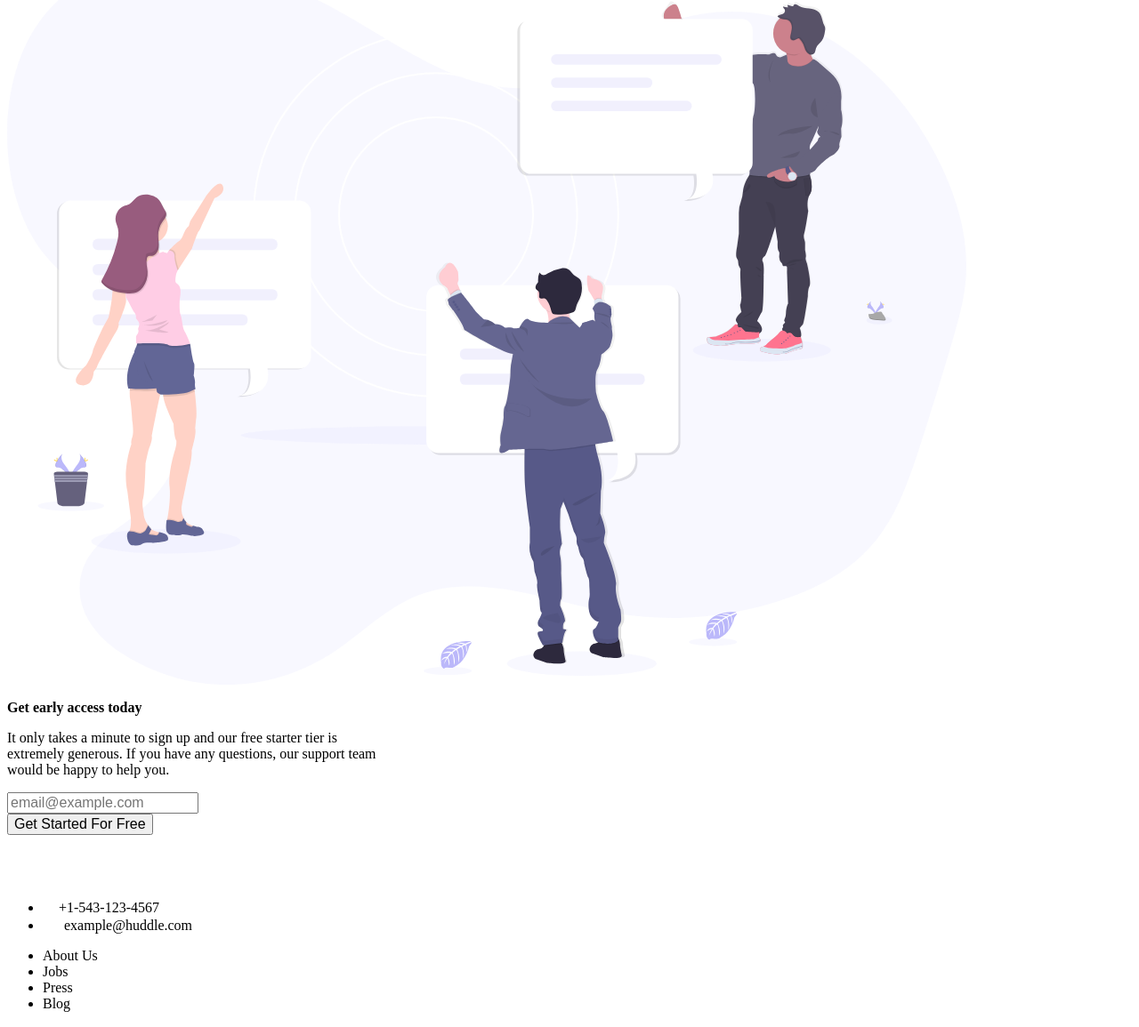
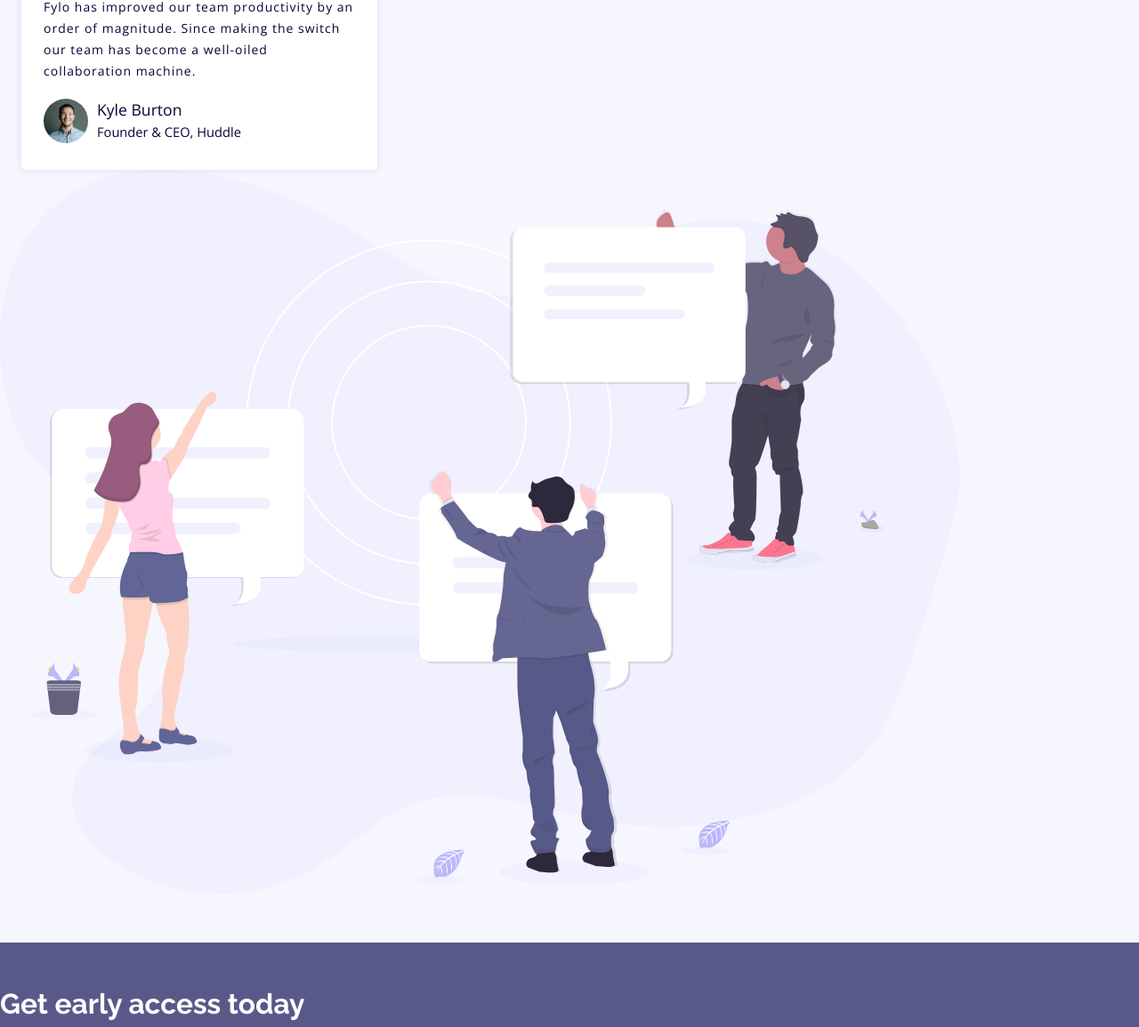
Before and after one commit to the-lone-coder/fylo-landing-page-with-two-column-layout-master, a plain HTML site: page index.html in a window 1280 px wide. Shown: the part 1632-2787 px from the top of the page at 89% size. Drawn offline with nearby package versions, Linux system fonts and the light colour scheme.

Commit message:
Basic .css file structure complete, but need many modfications

```diff
--- a/style.css
+++ b/style.css
@@ -3,17 +3,256 @@
 @import url('https://fonts.googleapis.com/css2?family=Open+Sans&display=swap');                /*Body*/
 
 :root {
-    --very-dark-blue: hsl(243, 87%, 12%);           /*Primary colors*/
-    --desaturated-blue: hsl(238, 22%, 44%);         /*Primary colors*/
+    --very-dark-blue: hsl(243, 87%, 12%);      /*Primary colors*/
+    --desaturated-blue: hsl(238, 22%, 44%);    /*Primary colors*/
 
-    --bright-blue: hsl(224, 93%, 58%);              /*Accent colors*/
-    --moderate-cyan: hsl(170, 45%, 43%);            /*Accent colors*/
+    --bright-blue: hsl(224, 93%, 58%);         /*Accent colors*/
+    --moderate-cyan: hsl(170, 45%, 43%);       /*Accent colors*/
 
-    --light-grayish-blue: hsl(240, 75%, 98%);       /*Neutral colors*/
-    --light-gray: hsl(0, 0%, 75%);                  /*Neutral colors*/
+    --light-grayish-blue: hsl(240, 75%, 98%);  /*Neutral colors*/
+    --light-gray: hsl(0, 0%, 75%);             /*Neutral colors*/
 }
 
 * {
     box-sizing: border-box;
+}
+
+body {
+    font-family: 'Open Sans', sans-serif;
+    font-size: 1.1em;
+    margin: 0;
+    color: var(--very-dark-blue);
+}
+
+a {
+    color: var(--moderate-cyan);
+}
+
+img {
+    max-width: 100%;
+}
+
+h1,
+h2,
+h3 {
+    font-family: 'Raleway', sans-serif;
+}
+
+h2 {
+    font-size: 1.8em;
+    margin-top: 0;
+}
+
+/*Nav section styling*/
+nav {
+    display: flex;
+    align-items: center;
+    justify-content: space-between;
+    margin: 30px auto;
+}
+
+nav ul {
+    display: flex;
+    flex-direction: row;
+    padding: 0;
+    list-style-type: none;
+}
+
+nav ul li {
+    margin-left: 50px;
+}
+
+nav ul a {
+    color: var(--very-dark-blue);
+    font-family: 'Raleway', sans-serif;
+    text-decoration: none;
+}
+
+/*Form section styling*/
+.form-and-btn-one {
+    display: flex;
+    flex-direction: row;
+}
+
+.form-and-btn-one input {
+    border-radius: 2px;
+    border: 1px solid var(--very-dark-blue);
+    width: 20rem;
+    font-family: 'Raleway',sans-serif;
     font-size: 16px;
+    flex: 0.7;
+    padding: 15px;
 }
+
+.form-and-btn-one input::placeholder {
+    color: var(--light-gray);
+}
+
+.form-and-btn-two {
+    display: flex;
+    flex-direction: column;
+}
+
+.form-and-btn-two input {
+    box-shadow: 0 0 10px rgba(0, 0, 0, 0.1);
+    border: none;
+    border-radius: 2px;
+    border: 1px solid var(--very-dark-blue);
+    width: 35rem;
+    font-family: 'Raleway',sans-serif;
+    font-size: 16px;
+    flex: 1;
+    padding: 15px;
+}
+/*Form section styling end*/
+
+/*Button styling*/
+.form-and-btn-one button {
+    border: 1px solid var(--bright-blue);
+    background-color: var(--bright-blue);
+    border-radius: 2px;
+    box-shadow: 0 0 10px rgba(0, 0, 0, 0.1);
+    color: #fff;
+    font-family: 'Raleway',sans-serif;
+    font-weight: 700;
+    font-size: 14px;
+    flex: 0.3;
+    width: 15rem;
+    padding: 15px;
+    margin-left: 10px;
+}
+
+.form-and-btn-two button {
+    border: 1px solid var(--bright-blue);
+    background-color: var(--bright-blue);
+    border-radius: 2px;
+    box-shadow: 0 0 10px rgba(0, 0, 0, 0.1);
+    color: #fff;
+    font-family: 'Raleway',sans-serif;
+    font-weight: 700;
+    font-size: 14px;
+    flex: 0.3;
+    width: 15rem;
+    height: 51px;
+    padding: 15px;
+    margin: 20px 0 0;
+}
+/*Button styling end*/
+
+.container-b {
+    background-color: var(--light-grayish-blue);
+    margin-top: 100px;
+    position: relative;
+    padding: 50px 0;
+}
+
+.container-b::before {
+    content: '';
+    background-image: url('./images/bg-curve-desktop.svg');
+    background-size: cover;
+    background-position: center center;
+    position: absolute;
+    top: -60px;
+    left: 0;
+    height: 60px;
+    width: 100%;
+}
+
+/*Feedback container styling*/
+.feedback-container {
+    background-color: #fff;
+    box-shadow: 0 0 10px rgba(0, 0, 0, 0.1);
+    border-radius: 5px;
+    padding: 25px;
+    margin-top: 40px;
+    width: 25rem;
+    margin-left: 1.5rem;
+}
+
+.feedback-container p {
+    font-size: 14px;
+    letter-spacing: 1px;
+    line-height: 1.7;
+}
+
+.user-info {
+    display: flex;
+    margin-top: 20px;
+}
+
+.user-info img {
+    border-radius: 50%;
+    height: 50px;
+    margin-right: 10px;
+    width: 50px;
+}
+
+.user-info h4 {
+    font-weight: 400;
+    margin: 0;
+}
+
+.container-c {
+    background-color: var(--desaturated-blue);
+    color: #fff;
+    padding: 50px 0;
+}
+
+/*Footer styling*/
+footer {
+    background-color: var(--very-dark-blue);
+    color: #fff;
+    padding-top: 50px;
+}
+
+.footer-container {
+    display: flex;
+    flex-direction: row;
+}
+
+.links-container {
+    display: flex;
+    flex-direction: row;
+}
+
+.links-container-start ul {
+    list-style-type: none;
+}
+
+.links-container-start ul li {
+    margin-bottom: 20px;
+}
+
+.links-container ul {
+    list-style-type: none;
+}
+
+.links-container ul li {
+    margin-bottom: 20px;
+}
+
+.social-container ul {
+    list-style-type: none;
+}
+
+.social-container ul li {
+    margin-bottom: 20px;
+}
+
+.social-container ul{
+    display: flex;
+    flex-direction: row;
+}
+
+footer .circle {
+	border: 1px solid #fff;
+	border-radius: 50%;
+	color: #fff;
+	display: inline-flex;
+	align-items: center;
+	justify-content: center;
+	margin-right: 10px;
+	height: 30px;
+	width: 30px;
+	text-decoration: none;
+}
```
